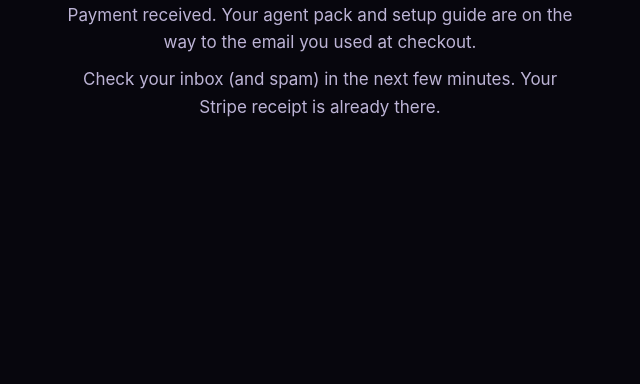
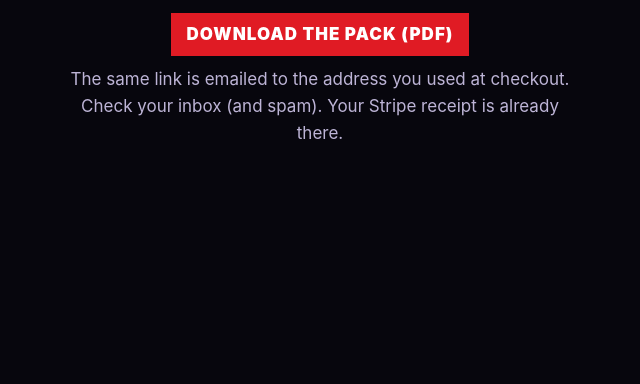
Before and after one commit to jamesthomasphoto-rgb/thomas-sales-kit, a plain HTML site: page gta-clipping-agents/thank-you.html in a window 1280 px wide. Shown: the part 416-800 px from the top of the page, without its empty margins (320-960 px from the left). Drawn offline with Linux system fonts and the light colour scheme.

Commit message:
thank-you: add pack download link

```diff
--- a/gta-clipping-agents/thank-you.html
+++ b/gta-clipping-agents/thank-you.html
@@ -12,6 +12,7 @@ try{if(/stripe\.com/.test(document.referrer)&&!sessionStorage.getItem('gtaPurch'
 </head><body><div>
 <div class="b">GTA VI Clipping Agents</div>
 <h1>You're in.</h1>
-<p>Payment received. Your agent pack and setup guide are on the way to the email you used at checkout.</p>
-<p>Check your inbox (and spam) in the next few minutes. Your Stripe receipt is already there.</p>
+<p>Payment received. Your agent pack and setup guide are ready.</p>
+<p><a class="b" href="pack-9b66ba7k/GTA-VI-Clipping-Agents-Pack.pdf" style="text-decoration:none">Download the pack (PDF)</a></p>
+<p>The same link is emailed to the address you used at checkout. Check your inbox (and spam). Your Stripe receipt is already there.</p>
 </div></body></html>
```
